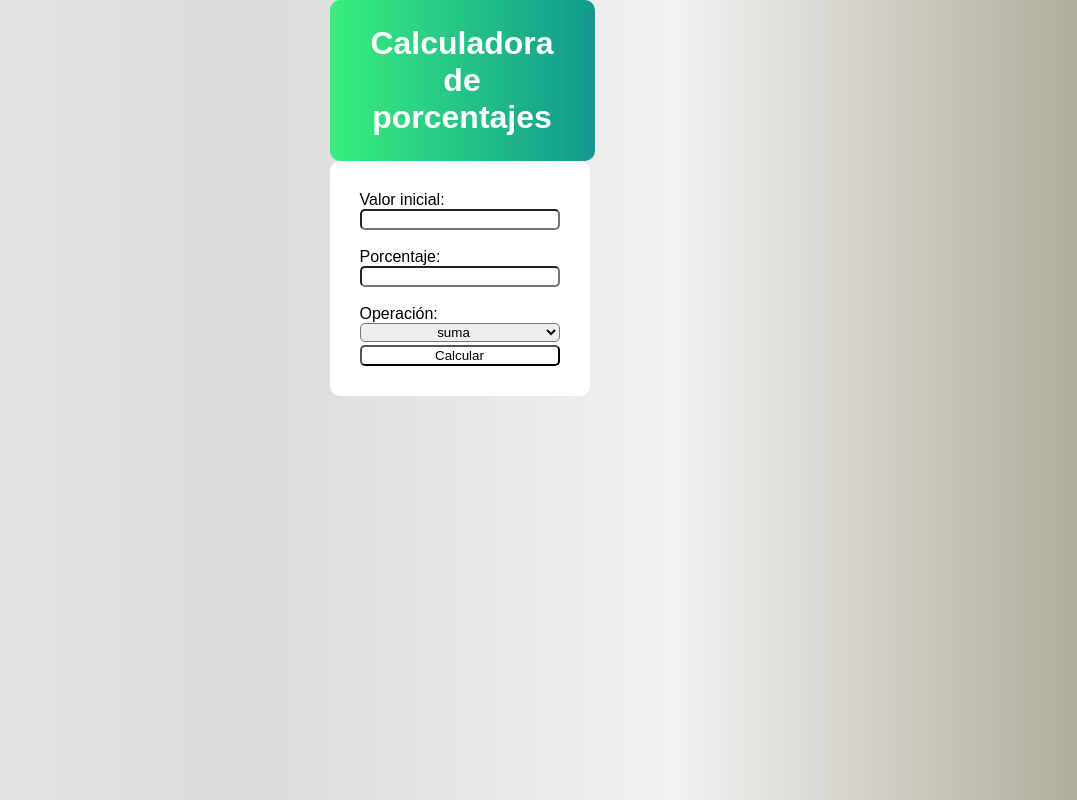
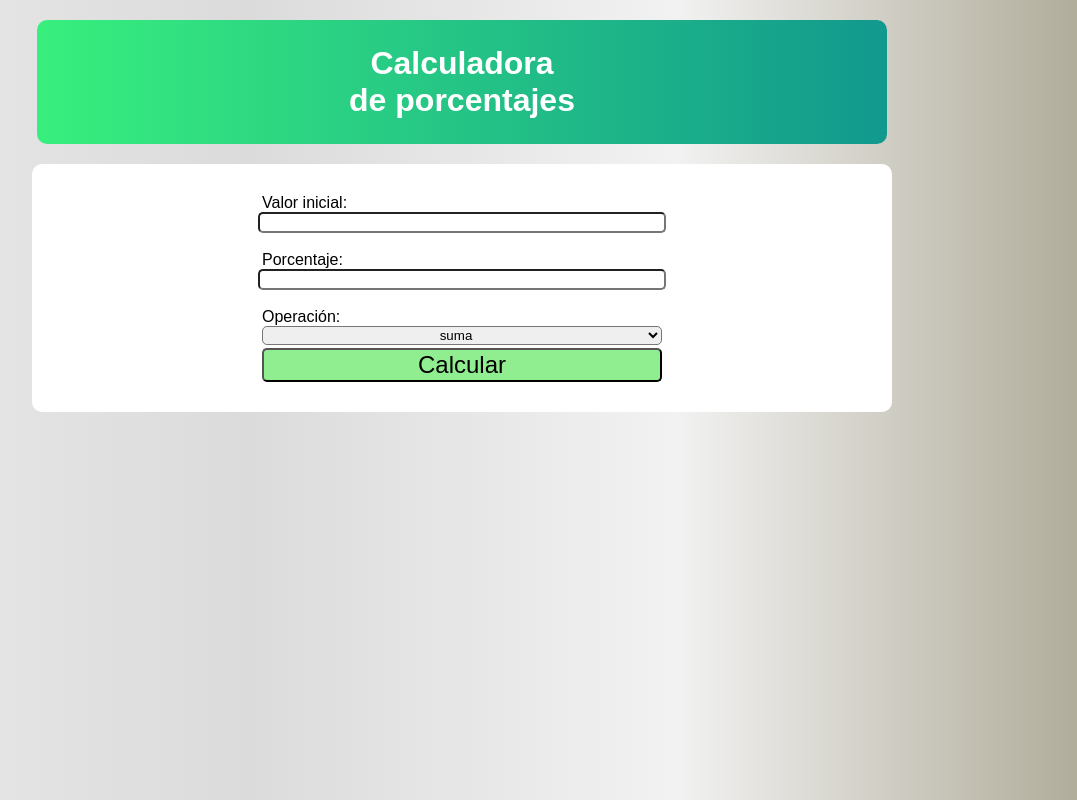
Before and after one commit to fluty84/discount-calculator, a plain HTML site: page index.html in a window 1280 px wide. Shown: the whole page, without its empty margins (178-1255 px from the left). Drawn offline with Linux system fonts and the light colour scheme.

Commit message:
Improve look&feel adding transitions to the button

```diff
--- a/index.html
+++ b/index.html
@@ -14,28 +14,24 @@
 </html>
 <body>
 
-<form action="post">
-<!-- partial:index.partial.html -->
   <h1>Calculadora <br> de porcentajes</h1>
 
-  <div>
-    <lavel for="initial">Valor inicial:</lavel>
+<form action="post">
+
+
+  <label for="initial">Valor inicial:</label>
     <input type="number" id="initial" name="initial" value="">
-    <br>
-    <lavel for="percent" >Porcentaje:</lavel>
+  <br>
+  <label for="percent" >Porcentaje:</label>
     <input type="number" id="percent" name="percent" value="">
-    <br>
-    <lavel for="operator">Operación:</lavel>
+  <br>
+  <label for="operator">Operación:</label>
     <select name="operator" id="operator" name="operator">
-      <option value="+">suma</option>
-      <option value="-">resta</option>
+    <option value="+">suma</option>
+    <option value="-">resta</option>
     </select>
 
-    <button>Calcular</button>
-  </div>
-  <!-- partial -->
-
-
+  <button>Calcular</button>
 </form>
 
 </body>
--- a/style.css
+++ b/style.css
@@ -2,46 +2,85 @@ body {
   display: flex;
   flex-wrap: wrap;
   font-family: Arial;
- background: #ADA996;  /* fallback for old browsers */
- background: -webkit-linear-gradient(to right, #EAEAEA, #DBDBDB, #F2F2F2, #ADA996);  /* Chrome 10-25, Safari 5.1-6 */
- background: linear-gradient(to right, #EAEAEA, #DBDBDB, #F2F2F2, #ADA996); /* W3C, IE 10+/ Edge, Firefox 16+, Chrome 26+, Opera 12+, Safari 7+ */
+  background: #ada996; /* fallback for old browsers */
+  background: -webkit-linear-gradient(
+    to right,
+    #eaeaea,
+    #dbdbdb,
+    #f2f2f2,
+    #ada996
+  ); /* Chrome 10-25, Safari 5.1-6 */
+  background: linear-gradient(
+    to right,
+    #eaeaea,
+    #dbdbdb,
+    #f2f2f2,
+    #ada996
+  ); /* W3C, IE 10+/ Edge, Firefox 16+, Chrome 26+, Opera 12+, Safari 7+ */
   align-items: center;
   justify-content: center;
   margin: 0px;
-
 }
 
 h1 {
   border-radius: 10px;
-  max-width: 215px;
+  margin: 20px 20px ;
+  display: block;
+  max-width: 800px;
+  width: 100%;
   color: white;
   text-align: center;
   padding: 25px;
-  margin: 0px 0px 0px 0px ;
-  background: #11998e;  /* fallback for old browsers */
-  background: -webkit-linear-gradient(to right, #38ef7d, #11998e);  /* Chrome 10-25, Safari 5.1-6 */
-  background: linear-gradient(to right, #38ef7d, #11998e); /* W3C, IE 10+/ Edge, Firefox 16+, Chrome 26+, Opera 12+, Safari 7+ */
-
+  background: #11998e; /* fallback for old browsers */
+  background: -webkit-linear-gradient(
+    to right,
+    #38ef7d,
+    #11998e
+  ); /* Chrome 10-25, Safari 5.1-6 */
+  background: linear-gradient(
+    to right,
+    #38ef7d,
+    #11998e
+  ); /* W3C, IE 10+/ Edge, Firefox 16+, Chrome 26+, Opera 12+, Safari 7+ */
 }
 
-div {
-  max-width: 200px;
+form {
+  max-width: 800px;
+  width: 100%;
   background-color: white;
   display: flex;
   flex-direction: column;
   padding: 30px;
   border-radius: 10px;
-
+  margin: 0 20px;
+  justify-content: center;
 }
 
-input, select, button{
 
-  max-width: 200px;
+
+input,
+select,
+button,
+label {
+  width: 80%;
+  max-width: 400px;
   border-radius: 5px;
   text-align: center;
+  margin: 0 auto;
+}
+
+label {
+  text-align: left;
 }
 
 button {
-  background: none;
+  background-color: lightgreen;
   margin-top: 3px;
+  font-size: 1.5rem;
+  transition: all 400ms;
 }
+
+button:hover {
+  background-color: green;
+  color: aliceblue;
+}
```
Lines whose indentation alone changed are shown as unchanged.
